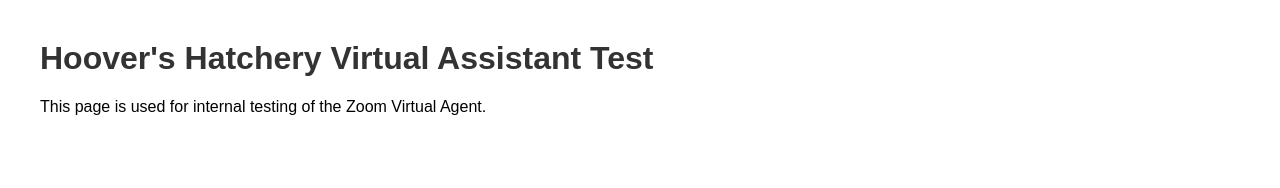
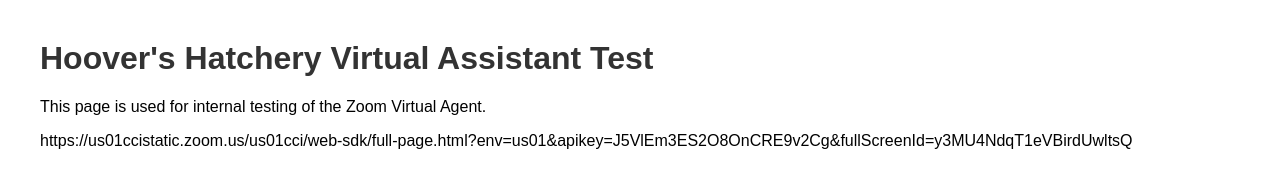
Before and after one commit to duvalneilsaraum/hoovers-chatbot-test, a plain HTML site: page index.html in a window 1280 px wide. Drawn offline with Linux system fonts and the light colour scheme; some packages are replaced by stand-ins of ours; a script that the page names is missing.

Commit message:
Update index.html

```diff
--- a/index.html
+++ b/index.html
@@ -26,7 +26,7 @@ This page is used for internal testing of the Zoom Virtual Agent.
 
 
 <!-- PASTE ZOOM WEB CHAT CODE BELOW THIS LINE -->
-<script type="module" src="https://us01ccistatic.zoom.us/us01cci/web-sdk/chat-client.js" data-apikey="J5VlEm3ES2O8OnCRE9v2Cg" data-env="us01"></script>
+https://us01ccistatic.zoom.us/us01cci/web-sdk/full-page.html?env=us01&apikey=J5VlEm3ES2O8OnCRE9v2Cg&fullScreenId=y3MU4NdqT1eVBirdUwltsQ
 <!-- PASTE ZOOM WEB CHAT CODE ABOVE THIS LINE -->
 
 
```
